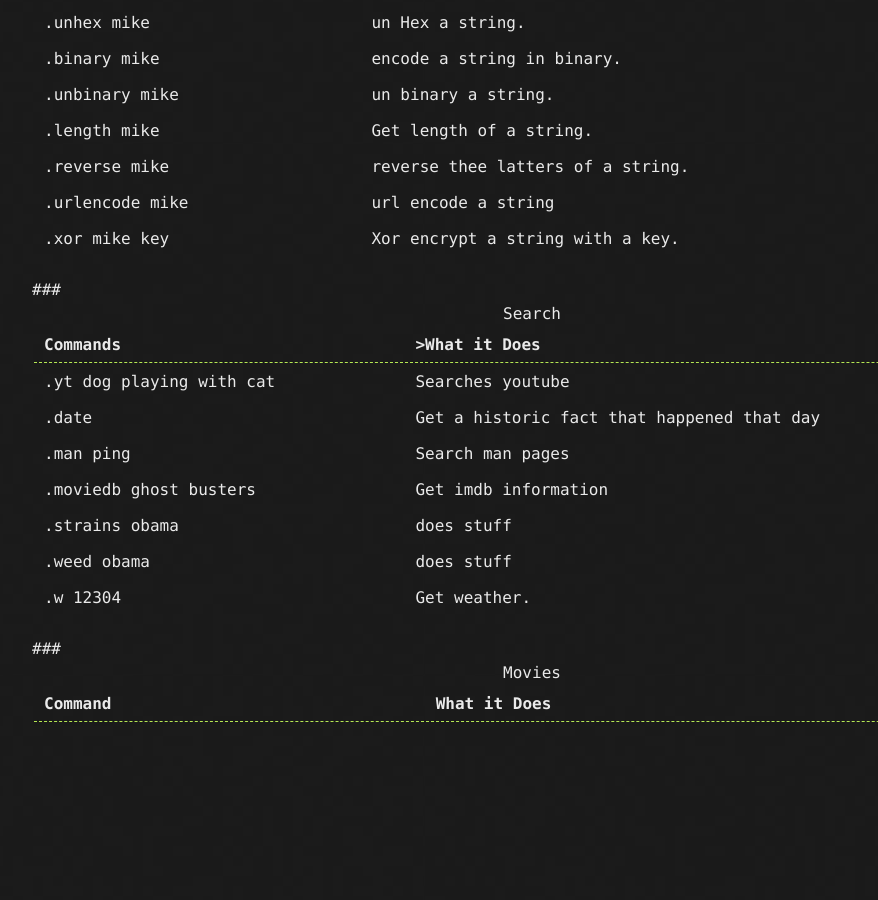
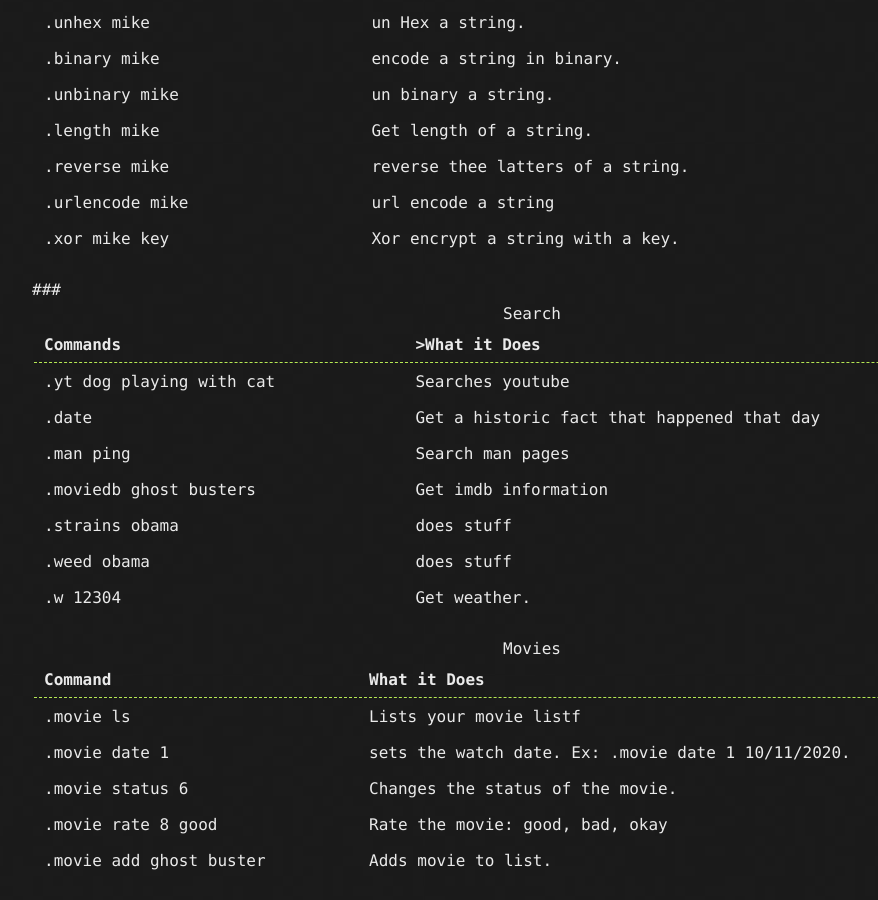
Before and after one commit to Michael-Meade/MinerFind, a Jekyll site: the page built from moss-discord.md, in a window 1280 px wide and 900 px high, scrolled down 1453 px. Shown: the whole window, without its empty margins (108-986 px from the left). Built offline with Jekyll 4.4.1, drawn with Linux system fonts in a browser that asks for light colours; our own code applies the rules of GitHub Pages for plain Markdown files; the repository's description, which GitHub fills in, is left out; before the commit the page ends 2197 px from its top, so only the background shows below that.

Commit message:
Update moss-discord.md

```diff
--- a/moss-discord.md
+++ b/moss-discord.md
@@ -196,10 +196,30 @@
     <td>Get weather.</td>
   </tr>
 </table>
-### <center>Movies</center>
+<center>Movies</center>
 <table>
   <tr>
     <th>Command</th>
     <th>What it Does</th>
   </tr>
+  <tr>
+    <td>.movie ls</td>
+    <td>Lists your movie listf</td>
+  </tr>
+  <tr>
+    <td>.movie date 1</td>
+    <td>sets the watch date. Ex: .movie date 1 10/11/2020.</td>
+  </tr>
+  <tr>
+    <td>.movie status 6</td>
+    <td>Changes the status of the movie.</td>
+  </tr>
+  <tr>
+    <td>.movie rate 8 good</td>
+    <td>Rate the movie: good, bad, okay</td>
+  </tr>
+  <tr>
+    <td>.movie add ghost buster</td>
+    <td>Adds movie to list.</td>
+  </tr>
 </table>
```
